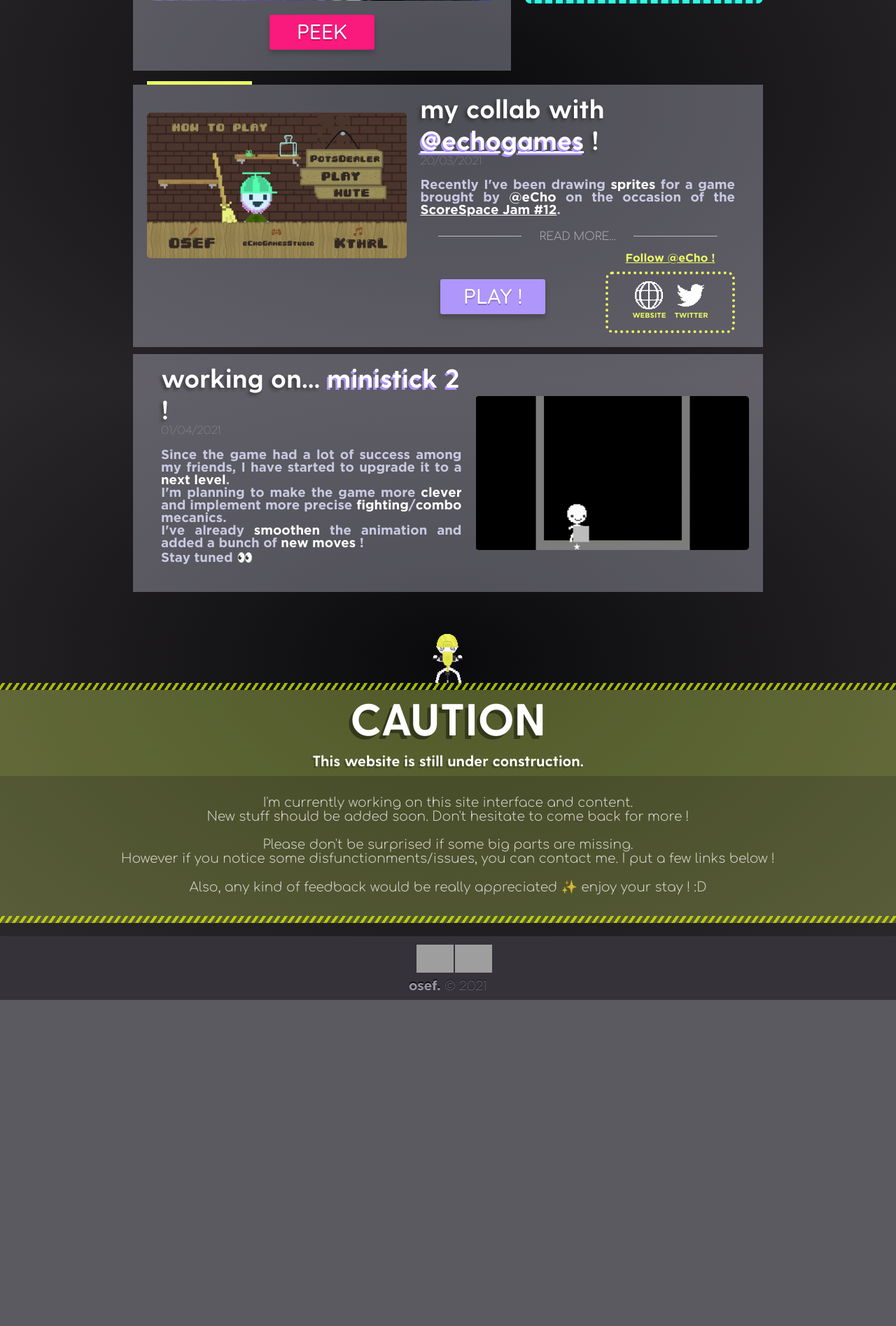
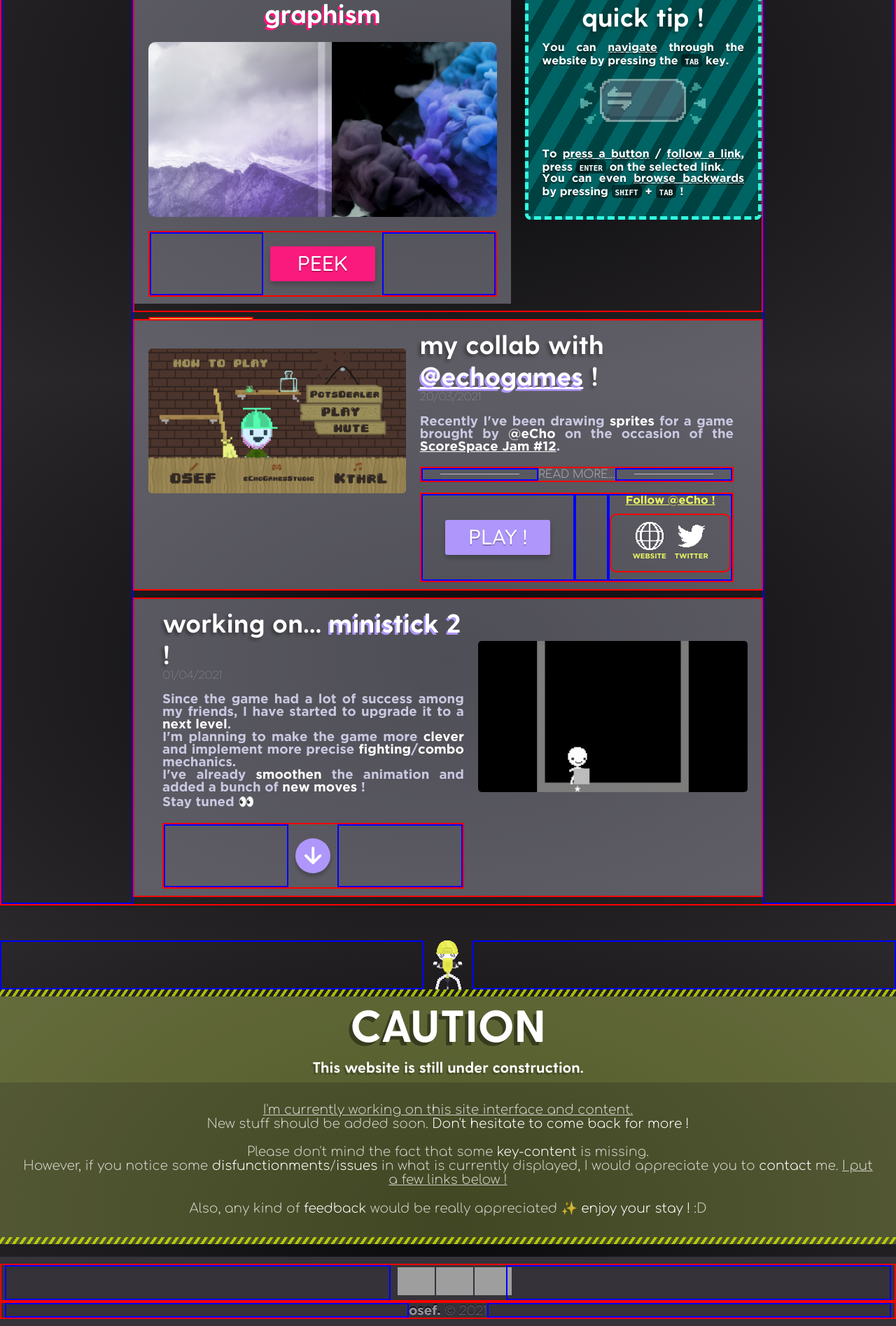
Before and after one commit to aadedjou/osef-art.github.io, a PHP site: page /home.html in a window 1280 px wide. Shown: the part 1056-2951 px from the top of the page at 70% size. Before the commit the page ends 2485 px from the top, so only its background shows below. Run offline with PHP 8.4, Linux system fonts and the light colour scheme; grey boxes are pictures that could not be loaded.

Commit message:
30/04 update
added the possibility to download games from github

```diff
--- a/anims.scss
+++ b/anims.scss
@@ -114,7 +114,7 @@ svg {
     z-index: 10;
     transition: .3s;
 
-    div .shadow {
+    #bitmosef-body .shadow {
         position: absolute;
         height: 128px;
         width: 128px;
--- a/footer.html
+++ b/footer.html
@@ -1,10 +1,11 @@
 
-<p id="discord-id">osef#7387</p>
+<span id="mail-id">sirosef@gmail.com</span>
+<span id="discord-id">osef#7387</span>
 
 <div id="caution">
     <div class="line crossed-line flex">
         <div class="spacer"></div>
-        <img src="assets/icons/jackhammer.gif" height="70px">
+        <img id="jackhammer-img" src="assets/icons/jackhammer.gif" height="70px">
         <div class="spacer"></div>
     </div>
 
@@ -13,13 +14,13 @@
         <h3> This website is still under construction. </h3>
 
         <p>
-            I'm currently working on this site interface and content. <br>
-            New stuff should be added soon. Don't hesitate to come back for more !
+            <u>I'm currently working on this site interface and content.</u> <br>
+            New stuff should be added soon. <span class="bright">Don't hesitate to come back for more !</span>
             <br> <br>
-            Please don't be surprised if some big parts are missing. <br>
-            However if you notice some disfunctionments/issues, you can contact me.
-            I put a few links below ! <br> <br>
-            Also, any kind of feedback would be really appreciated ✨ enjoy your stay ! :D
+            Please don't mind the fact that some <span class="bright">key-content</span> is missing. <br>
+            However, if you notice some <span class="bright">disfunctionments</span>/<span class="bright">issues</span> in what is currently displayed,
+            I would appreciate you to <span class="bright">contact</span> me. <u>I put a few links below !</u>  <br> <br>
+            Also, any kind of <span class="bright">feedback</span> would be really appreciated ✨ <span class="bright">enjoy your stay !</span> :D
         </p>
     </div>
 </div>
@@ -27,15 +28,21 @@
 <footer id ="footer">
     <div class="line flex">
         <div class="spacer"></div>
+        <div class="link-box" onclick="copy('mail')" onmouseout="resetTip('mail')">
+            <a id="mail-link" target="_blank">
+                <img id="mail-img" src="https://santasworkshoptn.files.wordpress.com/2021/01/email-icon-white-circle1.png">
+                <span id="mail-tip"> Click to copy my mail ! <br> <span class="thin"> (click <b>twice</b> to send a mail) </span> </span>
+            </a>
+        </div>
         <div class="link-box">
-            <a href="https://github.com/osef-art" target="blank">
+            <a href="https://github.com/osef-art" target="_blank">
                 <img src="http://thomas-blondel.fr/img/github-logo.png">
             </a>
         </div>
-        <div class="link-box" onclick="copy(this)" onmouseout="resetTip(this)">
-            <a>
-                <img id="discord-link" src="https://magenoir.com/img/mage-noir/pictograms/discord-white-icon-13.jpg">
-                <span id="copytip"> Coming soon! <br> <span class="thin">(click to <b>copy</b> my id)</span> </span>
+        <div class="link-box" onclick="copy('discord')" onmouseout="resetTip('discord')">
+            <a id="discord-link" target="_blank">
+                <img id="discord-img" src="https://snailking.github.io/poa_snailfarm/img/discord_circle.png">
+                <span id="discord-tip"> Click to copy my discord ! <br> <span class="thin">(<b>server</b> coming soon!)</span> </span>
             </a>
         </div>
         <div class="spacer"></div>
--- a/global.scss
+++ b/global.scss
@@ -67,8 +67,8 @@ div {
     box-sizing: border-box; // life saviour
 }
 
-.flex { display: flex; }
-.spacer { flex-grow: 1; }
+.flex { display: flex; border: solid 2px red; }
+.spacer { flex-grow: 1; border: solid 2px blue; }
 .border { border: solid 2px white; }
 .line { width: 100%; }
 .center {
@@ -79,7 +79,6 @@ div {
 .hidden {
     display: none;
 }
-
 
 $art-color: rgb(250, 25, 125);
 $games-color: rgb(175, 150, 250);
--- a/home.html
+++ b/home.html
@@ -1,4 +1,5 @@
 <head>
+    <title>welcome.</title>
     <meta http-equiv="Content-Type" content="text/html" charset="UTF-8"/>
     <link rel="stylesheet" type="text/css"  href="style.css">
     <link rel="icon"       type="image/png" href="assets/favicons/fav_home.png"/>
@@ -82,14 +83,23 @@
         <div class="spacer"></div>
     </div>
 
-    <a id="bitmosef-container" href="about-me.html" tabindex="-1">
-        <div>
+    <div class="flex" style="height: 200px; margin: 50px 0;">
+        <div class="spacer"></div>
+        <img src="assets/wallpapers/canyon.jpg" alt="">
+        <div class="spacer"></div>
+        <img src="assets/wallpapers/smoke.jpg" alt="">
+        <div class="spacer"></div>
+    </div>
+
+
+    <div id="bitmosef-container">
+        <a id="bitmosef-body" href="about-me.html" tabindex="-1">
             <div class="shadow"></div>
             <img id="bitmosef-head" src="assets/icons/head.png">
             <img id="bitmosef-glasses" src="assets/icons/glasses.png">
             <img id="bitmosef-hand-l" src="assets/icons/hand.png">
             <img id="bitmosef-hand-r" src="assets/icons/hand.png">
-        </div>
+        </a>
 
         <div id="bitmosef-bubble">
             <div id="bubble-container">
@@ -100,17 +110,18 @@
 
         <div id="bitmosef-hide">
             <div id="hide-button">
-                <div id="close-button" onclick="hideBitmoji()">
+                <div id="close-button" c="hideBitmoji()">
                     <img src="assets/icons/exit-icon.png">
                 </div>
                 <span>HIDE</span>
             </div>
         </div>
-    </a>
+    </div>
 
     <div class="flex">
         <div class="spacer"></div>
             <div class="articles-container">
+
                 <div class="game-article">
                     <div class="thumbnail">
                         <div id="ministick-carousel">
@@ -143,7 +154,9 @@
                             <span class="bright">How far</span>  can you get ? 💨
                         </p>
 
-                        <a href="#">
+                        <div class="flex">
+                            <div class="spacer"></div>
+                            <a target="_blank" href="https://github.com/osef-art/ministick">
                                 <div class="game-button">
                                     <span> PLAY !</span>
                                     <div class="inner-btn">
@@ -151,13 +164,22 @@
                                     </div>
                                 </div>
                             </a>
+                            <a target="_blank" href="https://github.com/osef-art/ministick/archive/refs/heads/main.zip" onclick="animDlButton('dl-ministick')">
+                                <div id="dl-ministick" class="dl-game-button">
+                                    <img class="dl-icon" src="assets/icons/arrow-icon.png">
+                                    <div class="inner-btn">
+                                        <img src="assets/icons/tick-icon.png">
+                                    </div>
+                                </div>
+                            </a>
+                            <div class="spacer"></div>
+                        </div>
                     </div>
                 </div>
 
                 <div class="panel-line">
                     <div id="graphism-panel">
                         <h2 class="shadow"> graphism </h2>
-
                             <div id="art-carousel">
                                 <figure id="art-slider">
                                     <img src="assets/wallpapers/canyon.jpg">
@@ -175,6 +197,8 @@
                             <div class="dot"></div>
                         </div>
 
+                        <div class="flex">
+                            <div class="spacer"></div>
                             <a href="artwork.html">
                                 <div class="art-button">
                                     <span> PEEK </span>
@@ -183,6 +207,9 @@
                                     </div>
                                 </div>
                             </a>
+                            <div class="spacer"></div>
+                        </div>
+
                     </div>
 
                     <div class="vertical-spacer"></div>
@@ -226,7 +253,7 @@
                         </p>
                         <div id="collab-rm" class="read-more">
                             <div class="spacer"><div class="stroke"></div></div>
-                            <span onclick="readMore('collab')">Read more...</span>
+                            <span c="readMore('collab')">Read more...</span>
                             <div class="spacer"><div class="stroke"></div></div>
                         </div>
                         <p id="collab-text" class="hidden">
@@ -274,11 +301,24 @@
                             Since the game had a lot of success among my friends,
                             I have started to upgrade it to a <span class="bright">next level</span>. <br>
                             I'm planning to make the game more <span class="bright">clever</span> and implement
-                            more precise <span class="bright">fighting</span>/<span class="bright">combo</span> mecanics. <br>
+                            more precise <span class="bright">fighting</span>/<span class="bright">combo</span> mechanics. <br>
                             I've already <span class="bright">smoothen</span> the animation and added a bunch of
                             <span class="bright">new moves</span> ! <br>
                             Stay tuned 👀
                         </p>
+
+                        <div class="flex">
+                            <div class="spacer"></div>
+                            <a target="_blank" href="https://github.com/osef-art/ministick-moves/archive/refs/heads/master.zip" onclick="animDlButton('dl-ministick-moves')">
+                                <div id="dl-ministick-moves" class="dl-game-button">
+                                    <img class="dl-icon" src="assets/icons/arrow-icon.png">
+                                    <div class="inner-btn">
+                                        <img src="assets/icons/tick-icon.png">
+                                    </div>
+                                </div>
+                            </a>
+                            <div class="spacer"></div>
+                        </div>
                     </div>
 
                     <div class="thumbnail">
--- a/style.css
+++ b/style.css
@@ -46,7 +46,7 @@
   font-family: "Lufga", sans-serif;
 }
 
-.art-button, .game-button {
+.dl-game-button, .dl-anim, .art-button, .game-button {
   font-family: "Quicksand", sans-serif;
 }
 
@@ -77,12 +77,14 @@ div {
   box-sizing: border-box;
 }
 
-.flex, .art-article .read-more, .game-article .read-more, .art-article, .game-article, .tip .follow-box .links, .art-panel .follow-box .links, #graphism-panel .follow-box .links, .art-article .follow-box .links, .game-article .follow-box .links, .tip .featured, .art-panel .featured, #graphism-panel .featured, .art-article .featured, .game-article .featured, .panel-line, #hide-button #close-button, #hide-button, #bubble-container div, .new-stamp, #sub-panel, #top-panel #logo-container, #top-panel {
+.flex, .dl-anim .dl-icon, .dl-game-button .inner-btn, .dl-anim .inner-btn, .art-article .read-more, .game-article .read-more, .art-article, .game-article, .tip .follow-box .links, .art-panel .follow-box .links, #graphism-panel .follow-box .links, .art-article .follow-box .links, .game-article .follow-box .links, .tip .featured, .art-panel .featured, #graphism-panel .featured, .art-article .featured, .game-article .featured, .panel-line, #hide-button #close-button, #hide-button, #bubble-container div, .new-stamp, #sub-panel, #top-panel #logo-container, #top-panel {
   display: flex;
+  border: solid 2px red;
 }
 
 .spacer {
   flex-grow: 1;
+  border: solid 2px blue;
 }
 
 .border {
@@ -372,7 +374,7 @@ div {
   font-family: "Lufga", sans-serif;
 }
 
-.art-button, .game-button {
+.dl-game-button, .dl-anim, .art-button, .game-button {
   font-family: "Quicksand", sans-serif;
 }
 
@@ -403,12 +405,14 @@ div {
   box-sizing: border-box;
 }
 
-.flex, .art-article .read-more, .game-article .read-more, .art-article, .game-article, .tip .follow-box .links, .art-panel .follow-box .links, #graphism-panel .follow-box .links, .art-article .follow-box .links, .game-article .follow-box .links, .tip .featured, .art-panel .featured, #graphism-panel .featured, .art-article .featured, .game-article .featured, .panel-line, #hide-button #close-button, #hide-button, #bubble-container div, .new-stamp, #top-panel, #top-panel #logo-container, #sub-panel {
+.flex, .dl-anim .dl-icon, .dl-game-button .inner-btn, .dl-anim .inner-btn, .art-article .read-more, .game-article .read-more, .art-article, .game-article, .tip .follow-box .links, .art-panel .follow-box .links, #graphism-panel .follow-box .links, .art-article .follow-box .links, .game-article .follow-box .links, .tip .featured, .art-panel .featured, #graphism-panel .featured, .art-article .featured, .game-article .featured, .panel-line, #hide-button #close-button, #hide-button, #bubble-container div, .new-stamp, #top-panel, #top-panel #logo-container, #sub-panel {
   display: flex;
+  border: solid 2px red;
 }
 
 .spacer {
   flex-grow: 1;
+  border: solid 2px blue;
 }
 
 .border {
@@ -780,7 +784,7 @@ svg {
   font-family: "Lufga", sans-serif;
 }
 
-.art-button, .game-button {
+.dl-game-button, .dl-anim, .art-button, .game-button {
   font-family: "Quicksand", sans-serif;
 }
 
@@ -811,12 +815,14 @@ div {
   box-sizing: border-box;
 }
 
-.flex, .art-article .read-more, .game-article .read-more, .art-article, .game-article, .tip .follow-box .links, .art-panel .follow-box .links, #graphism-panel .follow-box .links, .art-article .follow-box .links, .game-article .follow-box .links, .tip .featured, .art-panel .featured, #graphism-panel .featured, .art-article .featured, .game-article .featured, .panel-line, #top-panel, #top-panel #logo-container, #sub-panel, .new-stamp, #bubble-container div, #hide-button, #hide-button #close-button {
+.flex, .dl-anim .dl-icon, .dl-game-button .inner-btn, .dl-anim .inner-btn, .art-article .read-more, .game-article .read-more, .art-article, .game-article, .tip .follow-box .links, .art-panel .follow-box .links, #graphism-panel .follow-box .links, .art-article .follow-box .links, .game-article .follow-box .links, .tip .featured, .art-panel .featured, #graphism-panel .featured, .art-article .featured, .game-article .featured, .panel-line, #top-panel, #top-panel #logo-container, #sub-panel, .new-stamp, #bubble-container div, #hide-button, #hide-button #close-button {
   display: flex;
+  border: solid 2px red;
 }
 
 .spacer {
   flex-grow: 1;
+  border: solid 2px blue;
 }
 
 .border {
@@ -873,7 +879,7 @@ div {
   font-family: "Lufga", sans-serif;
 }
 
-.art-button, .game-button {
+.dl-game-button, .dl-anim, .art-button, .game-button {
   font-family: "Quicksand", sans-serif;
 }
 
@@ -904,12 +910,14 @@ div {
   box-sizing: border-box;
 }
 
-.flex, .art-article .read-more, .game-article .read-more, .art-article, .game-article, .tip .follow-box .links, .art-panel .follow-box .links, #graphism-panel .follow-box .links, .art-article .follow-box .links, .game-article .follow-box .links, .tip .featured, .art-panel .featured, #graphism-panel .featured, .art-article .featured, .game-article .featured, .panel-line, #top-panel, #top-panel #logo-container, #sub-panel, .new-stamp, #bubble-container div, #hide-button, #hide-button #close-button {
+.flex, .dl-anim .dl-icon, .dl-game-button .inner-btn, .dl-anim .inner-btn, .art-article .read-more, .game-article .read-more, .art-article, .game-article, .tip .follow-box .links, .art-panel .follow-box .links, #graphism-panel .follow-box .links, .art-article .follow-box .links, .game-article .follow-box .links, .tip .featured, .art-panel .featured, #graphism-panel .featured, .art-article .featured, .game-article .featured, .panel-line, #top-panel, #top-panel #logo-container, #sub-panel, .new-stamp, #bubble-container div, #hide-button, #hide-button #close-button {
   display: flex;
+  border: solid 2px red;
 }
 
 .spacer {
   flex-grow: 1;
+  border: solid 2px blue;
 }
 
 .border {
@@ -1349,7 +1357,7 @@ p .bright {
 .art-button, .game-button {
   width: 150px;
   height: 50px;
-  margin: 20px auto;
+  margin: 20px 10px;
   padding: 5px 0;
   overflow: hidden;
   text-align: center;
@@ -1385,12 +1387,50 @@ p .bright {
 .art-button .inner-btn img, .game-button .inner-btn img {
   height: 40%;
 }
-
-a:focus .art-button span, a:focus .game-button span {
+.art-button:hover span, .game-button:hover span {
   margin-left: 50px;
 }
-a:focus .art-button .inner-btn, a:focus .game-button .inner-btn {
+.art-button:hover .inner-btn, .game-button:hover .inner-btn {
   left: 0;
+}
+
+.dl-game-button, .dl-anim {
+  width: 50px;
+  height: 50px;
+  margin: 20px 10px;
+  overflow: hidden;
+  cursor: pointer;
+  color: white;
+  font-size: 30px;
+  border-radius: 25px;
+  box-shadow: 0 5px 5px rgba(0, 0, 0, 0.2);
+  transition: 0.5s;
+}
+.dl-game-button .dl-icon, .dl-anim .dl-icon {
+  position: absolute;
+  margin: 12.5px 0 0 12.5px;
+  height: 25px;
+  border-bottom: solid white 0;
+  transition: 0.3s;
+}
+.dl-game-button .inner-btn, .dl-anim .inner-btn {
+  justify-content: center;
+  align-items: center;
+  position: relative;
+  height: 50px;
+  width: 50px;
+  top: -75px;
+  border-bottom: solid white 50px;
+}
+.dl-game-button .inner-btn img, .dl-anim .inner-btn img {
+  height: 50%;
+}
+.dl-game-button:hover, .dl-anim:hover {
+  transform: scale(1.25);
+}
+.dl-game-button:hover .dl-icon, .dl-anim:hover .dl-icon {
+  margin-top: 8.5px;
+  border-bottom: solid white 4px;
 }
 
 .game-button {
@@ -1405,6 +1445,50 @@ a:focus .art-button .inner-btn, a:focus .game-button .inner-btn {
 }
 .art-button .inner-btn {
   background: #e1006e;
+}
+
+.dl-game-button, .dl-anim {
+  background-color: #af96fa;
+}
+.dl-game-button .inner-btn, .dl-anim .inner-btn {
+  background: #32e1c8;
+}
+
+.dl-anim .dl-icon {
+  position: absolute;
+  animation: hide-icon 2.5s ease;
+  animation-fill-mode: forwards;
+}
+.dl-anim .inner-btn {
+  animation: tick-dl 0.5s ease;
+  animation-fill-mode: forwards;
+  animation-delay: 2s;
+}
+.dl-anim:hover {
+  transform: none;
+}
+@keyframes tick-dl {
+  100% {
+    border-bottom: solid white 0;
+    top: 0;
+  }
+}
+@keyframes hide-icon {
+  75% {
+    margin-top: 3.125px;
+    opacity: 1;
+  }
+  100% {
+    margin-top: 50px;
+    opacity: 0;
+  }
+}
+
+a:focus .game-button span, a:focus .art-button span {
+  margin-left: 50px;
+}
+a:focus .game-button .inner-btn, a:focus .art-button .inner-btn {
+  left: 0;
 }
 
 #ministick2-carousel, #ministick-carousel, #art-carousel {
@@ -1500,7 +1584,7 @@ a:focus .art-button .inner-btn, a:focus .game-button .inner-btn {
   font-family: "Lufga", sans-serif;
 }
 
-.game-button, .art-button {
+.game-button, .art-button, .dl-game-button, .dl-anim {
   font-family: "Quicksand", sans-serif;
 }
 
@@ -1531,12 +1615,14 @@ div {
   box-sizing: border-box;
 }
 
-.flex, #top-panel, #top-panel #logo-container, #sub-panel, .new-stamp, #bubble-container div, #hide-button, #hide-button #close-button, .panel-line, .game-article .featured, .game-article .follow-box .links, .game-article, .game-article .read-more, .art-article .featured, .art-article .follow-box .links, .art-article, .art-article .read-more, .art-panel .featured, .art-panel .follow-box .links, #graphism-panel .featured, #graphism-panel .follow-box .links, .tip .featured, .tip .follow-box .links {
+.flex, #top-panel, #top-panel #logo-container, #sub-panel, .new-stamp, #bubble-container div, #hide-button, #hide-button #close-button, .panel-line, .game-article .featured, .game-article .follow-box .links, .game-article, .game-article .read-more, .art-article .featured, .art-article .follow-box .links, .art-article, .art-article .read-more, .art-panel .featured, .art-panel .follow-box .links, #graphism-panel .featured, #graphism-panel .follow-box .links, .tip .featured, .tip .follow-box .links, .dl-game-button .inner-btn, .dl-anim .inner-btn, .dl-anim .dl-icon {
   display: flex;
+  border: solid 2px red;
 }
 
 .spacer {
   flex-grow: 1;
+  border: solid 2px blue;
 }
 
 .border {
@@ -1553,8 +1639,37 @@ div {
   justify-content: center;
 }
 
-.hidden {
+.hidden, #mail-id, #discord-id {
   display: none;
+}
+
+#caution {
+  margin-top: 50px;
+}
+#caution .crossed-line, #caution p {
+  border: 10px solid rgba(225, 255, 0, 0.7);
+  border-width: 0 0 10px 0;
+  border-image: repeating-linear-gradient(-75deg, transparent, transparent 5px, rgba(225, 255, 0, 0.7) 6px, rgba(225, 255, 0, 0.7) 10px) 25 0;
+}
+#caution h2 {
+  text-transform: uppercase;
+  background-color: rgba(225, 250, 100, 0.1);
+  font-size: 48pt;
+  text-shadow: -5px 5px rgba(0, 0, 0, 0.4);
+}
+#caution h3 {
+  font-size: 16pt;
+  background-color: rgba(225, 250, 100, 0.1);
+  margin: 0;
+  padding: 10px 0;
+  text-shadow: -2.5px 2.5px rgba(0, 0, 0, 0.2);
+}
+#caution .content {
+  background-color: rgba(225, 250, 100, 0.25);
+}
+#caution p {
+  color: rgba(255, 255, 255, 0.75);
+  padding: 10px 30px 30px 30px;
 }
 
 #footer {
@@ -1594,58 +1705,23 @@ div {
 #footer #signature:hover {
   color: #c8c8d2;
 }
-#copytip {
+#mail-tip, #discord-tip {
   visibility: hidden;
   color: rgba(255, 255, 255, 0);
   background-color: rgba(0, 0, 0, 0);
   text-align: center;
   border-radius: 7.5px;
   padding: 5px 10px;
-  transition: 0.25s;
-  /* Position the tooltip */
+  transition: 0.35s;
   position: fixed;
-  bottom: 0;
-  margin-left: 50px;
-}
-
-#discord-link:hover ~ #copytip {
+  bottom: 120px;
+}
+
+#mail-img:hover ~ #mail-tip, #discord-img:hover ~ #discord-tip {
   visibility: visible;
   color: white;
-  background-color: rgba(0, 0, 0, 0.4);
-  bottom: 50px;
-}
-
-#discord-id {
-  display: none;
-}
-
-#caution {
-  margin-top: 50px;
-}
-#caution .crossed-line, #caution p {
-  border: 10px solid rgba(225, 255, 0, 0.7);
-  border-width: 0 0 10px 0;
-  border-image: repeating-linear-gradient(-75deg, transparent, transparent 5px, rgba(225, 255, 0, 0.7) 6px, rgba(225, 255, 0, 0.7) 10px) 25 0;
-}
-#caution h2 {
-  text-transform: uppercase;
-  background-color: rgba(225, 250, 100, 0.1);
-  font-size: 48pt;
-  text-shadow: -5px 5px rgba(0, 0, 0, 0.4);
-}
-#caution h3 {
-  font-size: 16pt;
-  background-color: rgba(225, 250, 100, 0.1);
-  margin: 0;
-  padding: 10px 0;
-  text-shadow: -2.5px 2.5px rgba(0, 0, 0, 0.2);
-}
-#caution .content {
-  background-color: rgba(225, 250, 100, 0.25);
-}
-#caution p {
-  color: rgba(255, 255, 255, 0.75);
-  padding: 10px 30px 30px 30px;
+  background-color: rgba(0, 0, 0, 0.6);
+  bottom: 86px;
 }
 
 @font-face {
@@ -1684,7 +1760,7 @@ h2, #bio p, #caution h3 {
   font-family: "Lufga", sans-serif;
 }
 
-.game-button, .art-button {
+.game-button, .art-button, .dl-game-button, .dl-anim {
   font-family: "Quicksand", sans-serif;
 }
 
@@ -1715,12 +1791,14 @@ div {
   box-sizing: border-box;
 }
 
-.flex, #top-panel, #top-panel #logo-container, #sub-panel, .new-stamp, #bubble-container div, #hide-button, #hide-button #close-button, .panel-line, .game-article .featured, .game-article .follow-box .links, .game-article, .game-article .read-more, .art-article .featured, .art-article .follow-box .links, .art-article, .art-article .read-more, .art-panel .featured, .art-panel .follow-box .links, #graphism-panel .featured, #graphism-panel .follow-box .links, .tip .featured, .tip .follow-box .links {
+.flex, #top-panel, #top-panel #logo-container, #sub-panel, .new-stamp, #bubble-container div, #hide-button, #hide-button #close-button, .panel-line, .game-article .featured, .game-article .follow-box .links, .game-article, .game-article .read-more, .art-article .featured, .art-article .follow-box .links, .art-article, .art-article .read-more, .art-panel .featured, .art-panel .follow-box .links, #graphism-panel .featured, #graphism-panel .follow-box .links, .tip .featured, .tip .follow-box .links, .dl-game-button .inner-btn, .dl-anim .inner-btn, .dl-anim .dl-icon {
   display: flex;
+  border: solid 2px red;
 }
 
 .spacer {
   flex-grow: 1;
+  border: solid 2px blue;
 }
 
 .border {
--- a/top-panel.html
+++ b/top-panel.html
@@ -1,10 +1,10 @@
 <div id="top-panel">
     <a href="artwork.html" id="icon-container-art">
-        <img src="assets/icons/art-icon.png" class="icon">
+        <img id="art-icon" src="assets/icons/art-icon.png" class="icon">
     </a>
 
     <a href="games.html" id="icon-container-games">
-        <img src="assets/icons/games-icon.png" class="icon">
+        <img id="games-icon" src="assets/icons/games-icon.png" class="icon">
     </a>
 
     <div class="spacer"></div>
@@ -19,11 +19,11 @@
     <div class="spacer"></div>
 
     <a href="anims.html" id="icon-container-anims">
-        <img src="assets/icons/anims-icon.png" class="icon">
+        <img id="anims-icon" src="assets/icons/anims-icon.png" class="icon">
     </a>
 
     <a href="music.html" id="icon-container-music">
-        <img src="assets/icons/music-icon.png" class="icon">
+        <img id="music-icon" src="assets/icons/music-icon.png" class="icon">
     </a>
 
     <div id="sub-panel">
```
Also changed, not shown: other parts of style.css (+8 -18 lines), content.scss (+115 -12 lines), footer.scss (+90 -78 lines), script.js (+26 -11 lines), assets/icons/arrow-icon.png (added), assets/icons/download-icon.png (added), assets/icons/tick-icon.png (added), 3 other files. Lines whose indentation alone changed are shown as unchanged.
